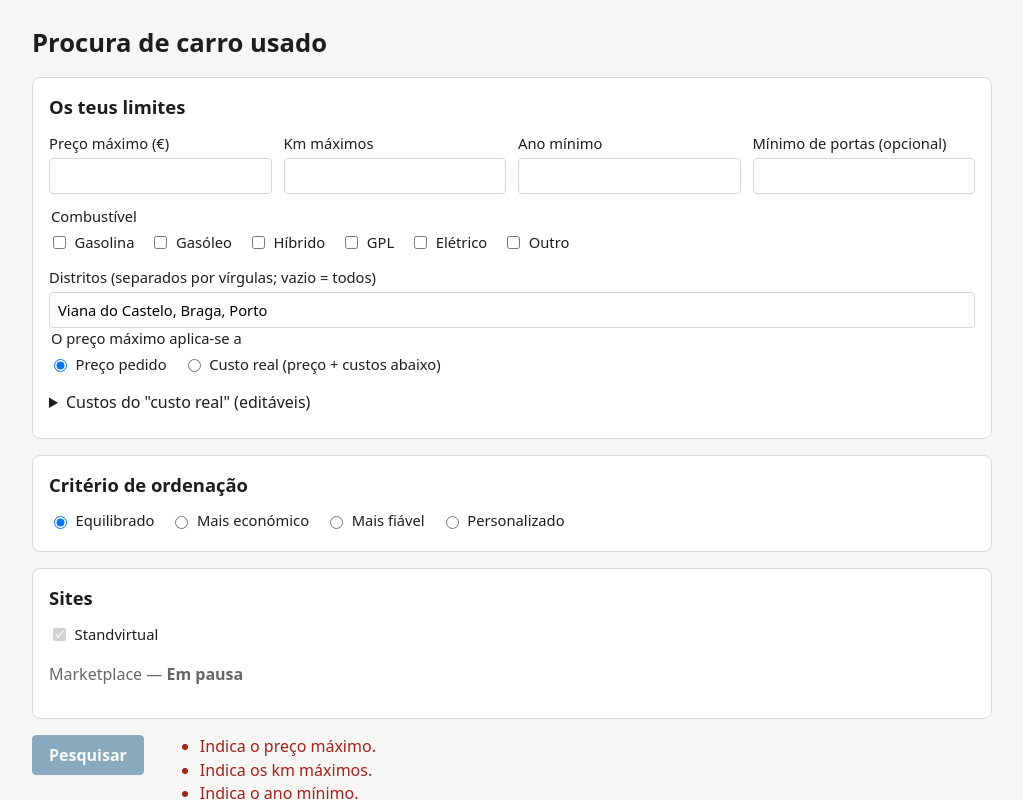
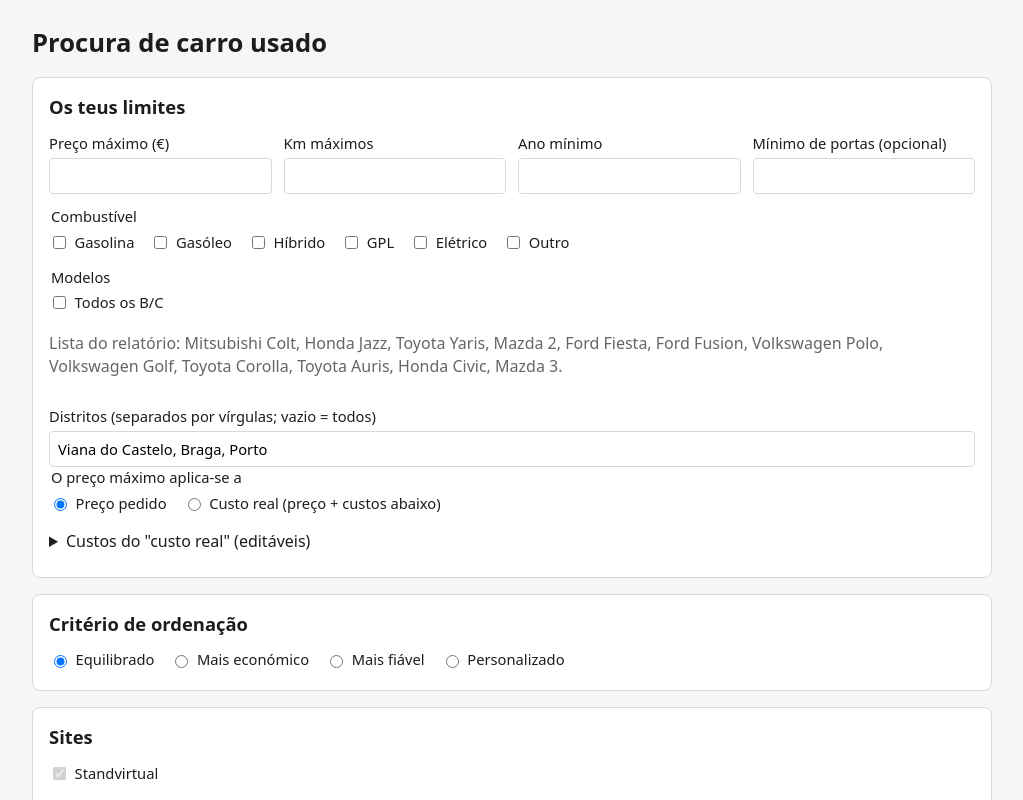
Before and after one commit to MASG29/what-car, a React (Vite) app in the folder frontend/: page / in a window 1280 px wide. Shown: the top 800 px of the page, without its empty margins (128-1151 px from the left). Built offline with nearby package versions, Linux system fonts and the light colour scheme.

Commit message:
feat(ui): default to the report shortlist

```diff
--- a/frontend/src/components/SearchForm.tsx
+++ b/frontend/src/components/SearchForm.tsx
@@ -1,4 +1,4 @@
-import { FUEL_PT, FUELS, type LimitsForm, type RealCostSettings } from '../limits'
+import { FUEL_PT, FUELS, type LimitsForm, type RealCostSettings, SHORTLIST } from '../limits'
 
 const COST_PT: Record<keyof RealCostSettings, string> = {
   paperworkEur: 'Papelada (registo e transferência)',
@@ -58,6 +58,19 @@ export function SearchForm({ form, onChange, lastUsed }: Props) {
         ))}
       </fieldset>
 
+      <fieldset>
+        <legend>Modelos</legend>
+        <label className="inline">
+          <input type="checkbox" checked={form.allBC ?? false} onChange={(e) => set({ allBC: e.target.checked })} />
+          Todos os B/C
+        </label>
+        <p className="muted">
+          {form.allBC
+            ? 'Todos os modelos dos segmentos B e C da base de conhecimento.'
+            : `Lista do relatório: ${SHORTLIST.join(', ')}.`}
+        </p>
+      </fieldset>
+
       <label>
         Distritos (separados por vírgulas; vazio = todos)
         <input value={form.districts} onChange={(e) => set({ districts: e.target.value })} />
--- a/frontend/src/limits.ts
+++ b/frontend/src/limits.ts
@@ -23,8 +23,16 @@ export type LimitsForm = {
   districts: string
   /** optional; absent in forms saved before the field existed */
   minDoors: string
+  /** true = every B/C model in the knowledge base; absent in forms saved before the field existed */
+  allBC?: boolean
   realCost: RealCostSettings
 }
+
+/** The research report's shortlist (spec, "Search scope"): the default model scope. */
+export const SHORTLIST = [
+  'Mitsubishi Colt', 'Honda Jazz', 'Toyota Yaris', 'Mazda 2', 'Ford Fiesta', 'Ford Fusion',
+  'Volkswagen Polo', 'Volkswagen Golf', 'Toyota Corolla', 'Toyota Auris', 'Honda Civic', 'Mazda 3',
+]
 
 const positiveInt = (s: string) => /^\d+$/.test(s.trim()) && Number(s) > 0
 
@@ -62,7 +70,7 @@ export const emptyForm = (): LimitsForm => ({
 /** Only call with a form that validateLimits accepts. Empty districts = every district; empty doors = any. */
 export const toSearchLimits = (f: LimitsForm): SearchLimits => ({
   maxPriceEur: Number(f.maxPriceEur), maxKm: Number(f.maxKm), minYear: Number(f.minYear),
-  fuels: f.fuels, priceCap: f.priceCap, models: [], realCost: f.realCost,
+  fuels: f.fuels, priceCap: f.priceCap, models: f.allBC ? [] : SHORTLIST, realCost: f.realCost,
   districts: f.districts.split(',').map((d) => d.trim()).filter(Boolean),
   minDoors: (f.minDoors ?? '').trim() === '' ? null : Number(f.minDoors),
 })
```
Also changed, not shown: 1 other file (tests, documents, lock files or other folders).
